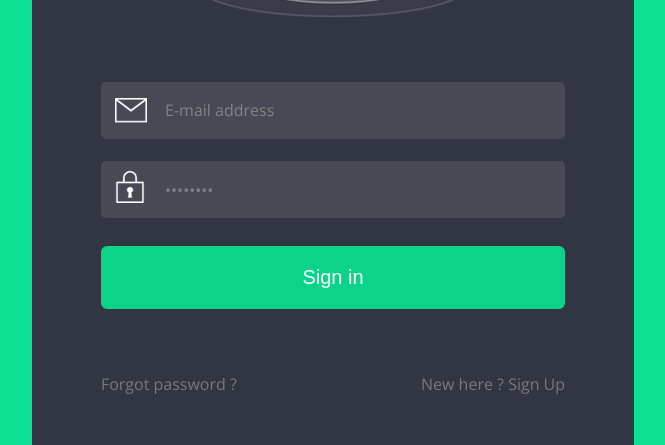
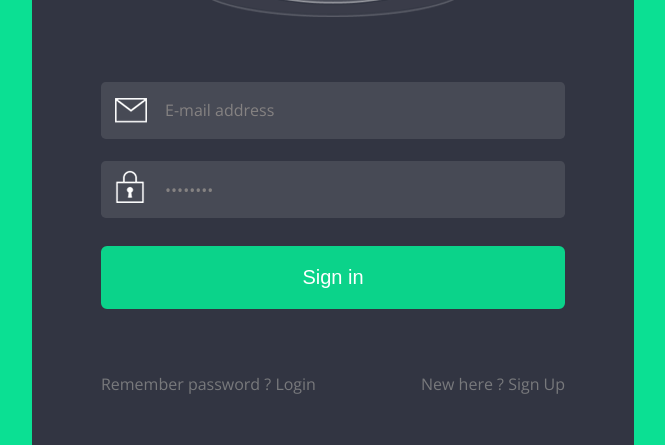
Before and after one commit to jadogeri/App-Location-Form-JS, a React (Create React App) app: page /#/forgot in a window 1280 px wide. Before the commit this address led to /#/. Shown: the part 479-924 px from the top of the page, without its empty margins (307-972 px from the left). Built offline with nearby package versions, Linux system fonts and the light colour scheme.

Commit message:
updated pages

```diff
--- a/src/pages/ForgotPassword.jsx
+++ b/src/pages/ForgotPassword.jsx
@@ -16,7 +16,7 @@ const ForgotPassword = () => {
         <div className="submit"><input type="submit" onclick="myFunction()" value="Sign in" /></div>
         <div className="clear"></div>
         <div className="new">
-          <h3><Link to={"/forgot"} >Forgot password ?</Link></h3>
+          <h3><Link to={"/"} >Remember password ? Login</Link></h3>
           <h4><Link Link to={"/register"}>New here ? Sign Up</Link></h4>
           <div className="clear"></div>
         </div>
```
